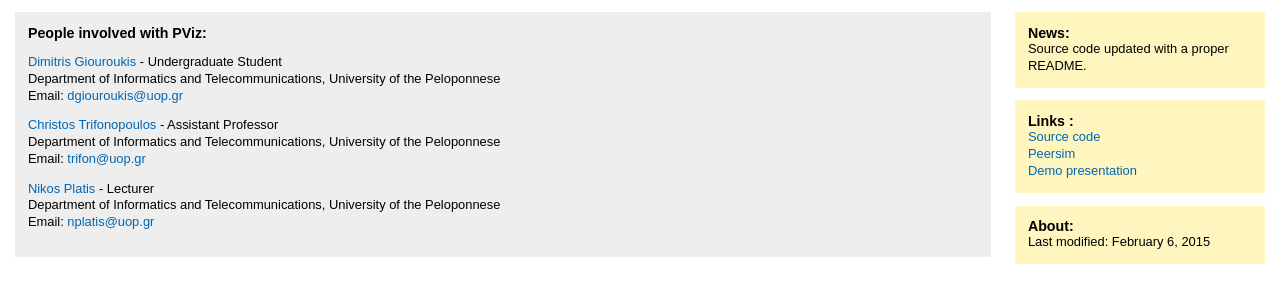
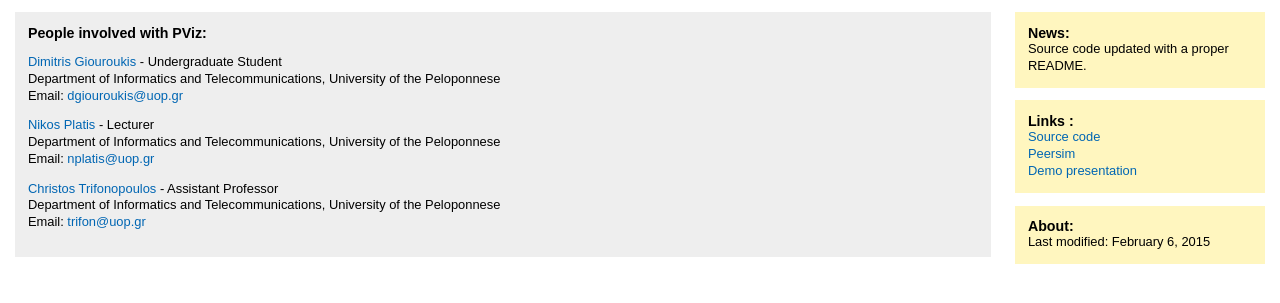
Before and after one commit to digiou/pviz-site, a plain HTML site: page people.html in a window 1280 px wide. Shown: the part 111-414 px from the top of the page. Drawn offline with Linux system fonts and the light colour scheme.

Commit message:
Change order of people to match paper.
Also small mistake in code.

```diff
--- a/people.html
+++ b/people.html
@@ -22,8 +22,8 @@
       <p>
 	<ul>
 	  <li><p><a href="http://pelopas.uop.gr/~cst06039/">Dimitris Giouroukis</a> - Undergraduate Student<br>Department of Informatics and Telecommunications, University of the Peloponnese<br>Email: <a href="mailto:dgiouroukis@uop.gr">dgiouroukis@uop.gr</a></p></li>
+	  <li><p></p><a href="http://users.uop.gr/~nplatis/">Nikos Platis</a> - Lecturer<br>Department of Informatics and Telecommunications, University of the Peloponnese<br>Email: <a href="mailto:nplatis@uop.gr">nplatis@uop.gr</a></p></li>
 	  <li><p><a href="http://users.uop.gr/~trifon/">Christos Trifonopoulos</a> - Assistant Professor<br>Department of Informatics and Telecommunications, University of the Peloponnese<br>Email: <a href="mailto:trifon@uop.gr">trifon@uop.gr</a></p></li>
-	  <li><a href="http://users.uop.gr/~nplatis/">Nikos Platis</a> - Lecturer<br>Department of Informatics and Telecommunications, University of the Peloponnese<br>Email: <a href="mailto:nplatis@uop.gr">nplatis@uop.gr</a></p></li>
 	</ul>
       </p>
     </div>
```
